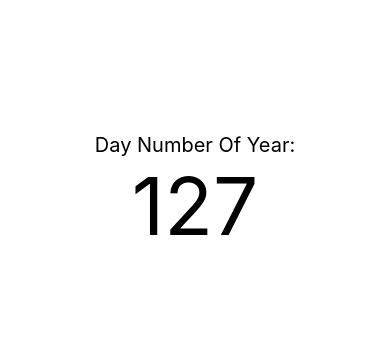
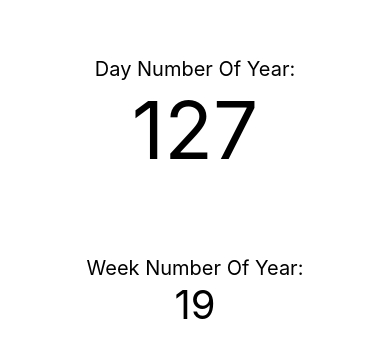
Before and after one commit to terekcampbell/mcheyneReadingPlan, a React Native app: screen / in a window 390 px wide. Shown: the part 229-586 px from the top of the page. Built offline with nearby package versions, Linux system fonts and the light colour scheme.

Commit message:
Add Week Number Of Year

```diff
--- a/App.js
+++ b/App.js
@@ -5,6 +5,7 @@ import moment from 'moment';
 
 export default function App() {
     const dayOfYear = moment().dayOfYear();
+    const weekOfYear = moment().week();
     return (
         <View
             style={{
@@ -25,6 +26,21 @@ export default function App() {
                 }}>
                 {dayOfYear}
             </Text>
+
+            <Text
+                style={{
+                    fontSize: 20,
+                    marginTop: '20%',
+                }}>
+                Week Number Of Year:
+            </Text>
+
+            <Text
+                style={{
+                    fontSize: 40,
+                }}>
+                {weekOfYear}
+            </Text>
         </View>
     );
 }
```
